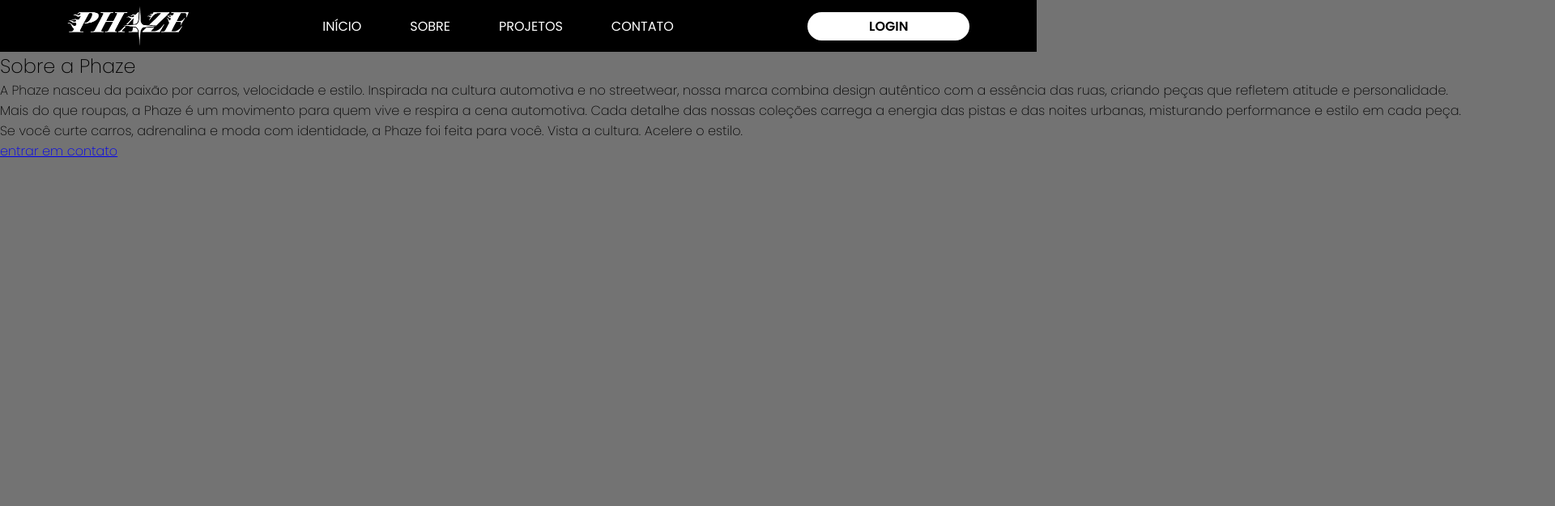
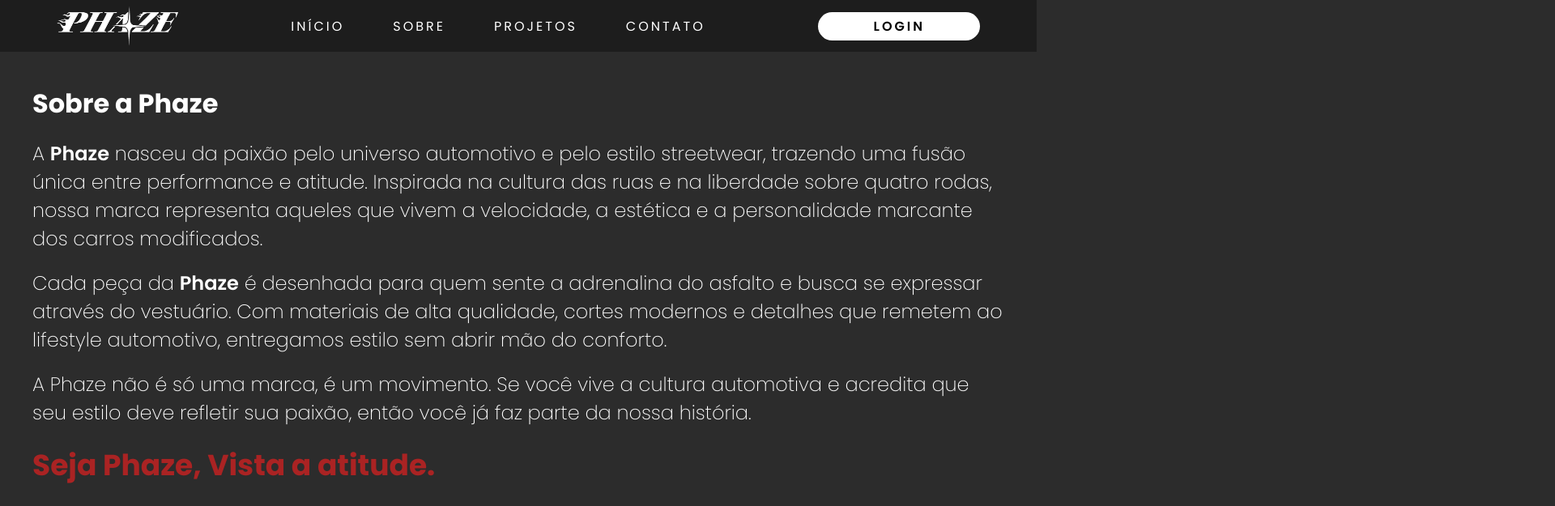
Before and after one commit to pedrobatista7/pagina-phaze, a plain HTML site: page sobre.html in a window 1280 px wide. Shown: the top 625 px of the page at 81% size, 1920 px wide, since content can reach past the window. Drawn offline with Linux system fonts and the light colour scheme.

Commit message:
update-pagina-sobre

```diff
--- a/sobre.html
+++ b/sobre.html
@@ -3,13 +3,13 @@
 <head>
     <meta charset="UTF-8">
     <meta name="viewport" content="width=device-width, initial-scale=1.0">
-    <title>PHAZE</title>
+    <title>Sobre a Phaze</title>
     <link rel="stylesheet" href="styles/header.css">
     <link rel="stylesheet" href="styles/sobre.css">
 </head>
 <body>
     <header>
-        <img id="logo" src="images/logo.png"  alt="logo da phaze">
+        <img id="logo" src="images/logo.png" alt="logo da phaze">
         <nav>
             <ul class="nav-list">
               <li class="nav-item"><a href="index.html">Início</a></li>
@@ -22,28 +22,27 @@
        </header>
    <main>
     <section id="sobre" >
-        <div class="cta">
-            <h1>Sobre a Phaze</h1>
+        <div id="conteudo">
+            <h1>
+                Sobre a Phaze
+            </h1>
+            <div id="text-conteudo">
+                <p> A <strong>Phaze</strong> nasceu da paixão pelo universo automotivo e pelo estilo streetwear, trazendo uma fusão única entre performance e atitude. Inspirada na cultura das ruas e na liberdade sobre quatro rodas, nossa marca representa aqueles que vivem a velocidade, a        estética e a personalidade marcante dos carros modificados.</p>
+                <p>
+                    Cada peça da <strong>Phaze</strong> é desenhada para quem sente a adrenalina do asfalto e busca se expressar através do vestuário. Com materiais de alta qualidade, cortes modernos e detalhes que remetem ao lifestyle automotivo, entregamos estilo sem abrir mão do conforto.
+                </p>
+                <p>
+                    A Phaze não é só uma marca, é um movimento. Se você vive a cultura automotiva e acredita que seu estilo deve refletir sua paixão, então você já faz parte da nossa história.
+                </p>
 
-            <p>A <strong>Phaze</strong> nasceu da paixão por carros, velocidade e estilo. Inspirada na cultura automotiva e no streetwear, nossa marca combina design autêntico com a essência das ruas, criando peças que refletem atitude e personalidade.
-            </p>
+                <h2>
+                    Seja Phaze, Vista a atitude.
+                </h2>
 
-            <p>Mais do que roupas, a Phaze é um movimento para quem vive e respira a cena automotiva. Cada detalhe das nossas coleções carrega a energia das pistas e das noites urbanas, misturando performance e estilo em cada peça.</p>
-
-            <p>Se você curte carros, adrenalina e moda com identidade, a <strong>Phaze</strong> foi feita para você. Vista a cultura. Acelere o estilo.</p>
-
-            <div id="cta-button">
-                <a href="#" class="btn_button">
-                    entrar em contato
-                </a>
-            </div>
-
-            <div id="image-car">
-                <img class="car" src="images/car.png" alt="carro">
             </div>
         </div>
+        <img src="images/car.png" alt="carro" id="car-image">
     </section>
    </main>
-
 </body>
 </html>
--- a/styles/header.css
+++ b/styles/header.css
@@ -10,17 +10,15 @@
 
 }
 body{
-    background-color: #737373;
+    background-color: #2c2c2c;
 }
 
 header{
     height: 8vh;
-    background-color: black;
+    background-color: #1d1d1d;
     display: flex;
     align-items: center;
     justify-content: space-around;
-    padding: 10
-    px;
 }
 
 main{
@@ -46,6 +44,7 @@ main{
     text-transform: uppercase;
     transition: 0.3s;
     font-weight: 400;
+    letter-spacing: 3px;
 
 }
 
@@ -66,10 +65,11 @@ main{
     display: flex;
     justify-content: center;
     transition: 0.3s;
+    letter-spacing: 3px;
 }
 
 #btn-login:hover{
-    background-color: black;
+    background-color: #1d1d1d;
     color: #fff;
     outline: 1.5px solid #fff;
 }
--- a/styles/sobre.css
+++ b/styles/sobre.css
@@ -1,9 +1,69 @@
+@import url('https://fonts.googleapis.com/css2?family=Poppins:ital,wght@0,100;0,200;0,300;0,400;0,500;0,600;0,700;0,800;0,900;1,100;1,200;1,300;1,400;1,500;1,600;1,700;1,800;1,900&display=swap');
+
+*{
+    margin: 0;
+    padding: 0;
+    box-sizing: border-box;
+    font-family: "Poppins", serif;
+    font-weight: 200;
+    font-style: normal;
+
+}
+
+main{
+    color: white;
+}
+
 #sobre{
-    display: flex;
+    display: inline-block;
     height: 92vh;
 }
+section{
+    justify-content: space-around;
+    padding: 40px;
+}
 
-section {
+#conteudo h1{
+    font-size: 2rem;
+    font-weight: 700;
+    justify-content: center;
 
-    width: 100px;
 }
+
+#text-conteudo {
+    padding: 20px 0;
+}
+
+#text-conteudo p {
+    margin-bottom: 20px;
+
+}
+#text-conteudo p strong{
+    font-weight: 600 ;
+}
+
+#text-conteudo h2{
+    font-weight: 700;
+    color: rgb(170, 35, 35);
+}
+
+main #sobre #conteudo{
+    gap: 1000px;
+}
+
+#conteudo #sobre #text-conteudo{
+    gap: 30px;
+}
+
+
+#conteudo #text-conteudo{
+    font-size: 1.5rem;
+    font-weight: 400px;
+
+}
+
+#sobre #car-image{
+    width: 650px;
+
+
+}
```
